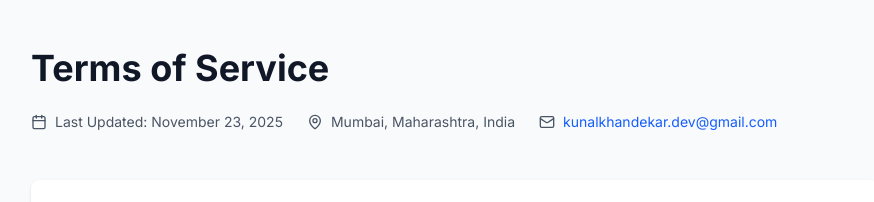
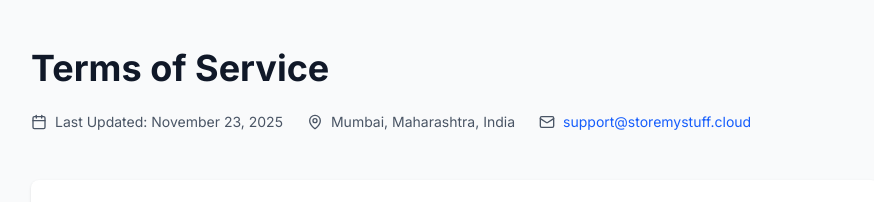
Before and after one commit to KunalKhandekar/Storage-App, a React (Vite) app in the folder Client/: page /terms-of-service in a window 1280 px wide. Shown: the top 202 px of the page, without its empty margins (185-1059 px from the left). Built offline with nearby package versions, Linux system fonts and the light colour scheme; no server answers.

Commit message:
add paused info

```diff
--- a/Client/src/Pages/SettingsPage/AccountOptions.jsx
+++ b/Client/src/Pages/SettingsPage/AccountOptions.jsx
@@ -74,7 +74,7 @@ const AccountOptions = ({
             if (res.success) {
               showModal(
                 "Account Disabled",
-                "Your account has been disabled. Contact support to reactivate.",
+                "Your account has been disabled. Contact support@storemystuff.cloud to reactivate.",
                 "success"
               );
               setIsAuth(false)
--- a/Client/src/Pages/SubscriptionPage/ActiveSubscription.jsx
+++ b/Client/src/Pages/SubscriptionPage/ActiveSubscription.jsx
@@ -1,4 +1,15 @@
-import { Calendar, Check, CreditCard, Crown, FileText, HardDrive, Share2, Upload, Users, Zap } from "lucide-react";
+import {
+  Calendar,
+  Check,
+  CreditCard,
+  Crown,
+  FileText,
+  HardDrive,
+  Share2,
+  Upload,
+  Users,
+  Zap,
+} from "lucide-react";
 import { formatFileSize } from "../../Utils/helpers";
 import { useNavigate } from "react-router-dom";
 import SubscriptionCancelModal from "./SubscriptionModal";
@@ -94,14 +105,14 @@ const ActiveSubscription = ({
               >
                 Change Plan
               </button>
-              <button
+              {/* <button
                 className="px-4 py-2 bg-white border border-gray-300 text-gray-700 text-sm font-medium rounded-lg hover:bg-gray-50 transition-colors"
                 onClick={() => {
                   window.open(subscriptionDetails.invoiceURL, "_blank");
                 }}
               >
                 View invoice
-              </button>
+              </button> */}
               <SubscriptionCancelModal onConfirm={handleCancelSubscription} />
             </div>
           </div>
@@ -163,6 +174,28 @@ const ActiveSubscription = ({
               </div>
             </div>
           </div>
+        </div>
+
+        {/* Info Banner */}
+        <div className="mb-6 bg-blue-50 rounded-lg border border-blue-200 p-4">
+          <p className="text-sm text-blue-900 flex gap-2">
+            <svg
+              className="w-5 h-5 flex-shrink-0 mt-0.5"
+              fill="currentColor"
+              viewBox="0 0 20 20"
+            >
+              <path
+                fillRule="evenodd"
+                d="M18 10a8 8 0 11-16 0 8 8 0 0116 0zm-7-4a1 1 0 11-2 0 1 1 0 012 0zM9 9a1 1 0 000 2v3a1 1 0 001 1h1a1 1 0 100-2v-3a1 1 0 00-1-1H9z"
+                clipRule="evenodd"
+              />
+            </svg>
+            <span>
+              If you pause your subscription, your account will be disabled. To
+              restore access or discuss further steps, please contact customer
+              care at support@storemystuff.cloud.
+            </span>
+          </p>
         </div>
 
         {/* Quick Stats */}
--- a/Client/src/Pages/SubscriptionPage/RenewalFailed.jsx
+++ b/Client/src/Pages/SubscriptionPage/RenewalFailed.jsx
@@ -28,10 +28,10 @@ const RenewalFailed = () => {
                 <p>
                   For assistance, please contact our support team at{" "}
                   <a
-                    href="mailto:support@talkative.app"
+                    href="mailto:support@storemystuff.cloud"
                     className="font-medium underline hover:text-red-800"
                   >
-                    kunalkhandekar.dev@gmail.com
+                    support@storemystuff.cloud
                   </a>
                   .
                 </p>
--- a/Client/src/components/PrivacyPolicy.jsx
+++ b/Client/src/components/PrivacyPolicy.jsx
@@ -28,8 +28,8 @@ export default function PrivacyPolicy() {
             </div>
             <div className="flex items-center gap-2">
               <Mail className="w-4 h-4" />
-              <a href="mailto:kunalkhandekar.dev@gmail.com" className="text-blue-600 hover:underline">
-                kunalkhandekar.dev@gmail.com
+              <a href="mailto:support@storemystuff.cloud" className="text-blue-600 hover:underline">
+                support@storemystuff.cloud
               </a>
             </div>
           </div>
@@ -197,7 +197,7 @@ export default function PrivacyPolicy() {
             <li>Contact us with privacy concerns</li>
           </ul>
           <p className="mb-6">
-            For account or data deletion requests, contact: <a href="mailto:kunalkhandekar.dev@gmail.com" className="text-blue-600 hover:underline">kunalkhandekar.dev@gmail.com</a>
+            For account or data deletion requests, contact: <a href="mailto:support@storemystuff.cloud" className="text-blue-600 hover:underline">support@storemystuff.cloud</a>
           </p>
 
           <h2 className="text-2xl font-semibold text-gray-900 mb-4">10. Children's Privacy</h2>
@@ -228,7 +228,7 @@ export default function PrivacyPolicy() {
 
           <h2 className="text-2xl font-semibold text-gray-900 mb-4">13. Contact Us</h2>
           <p className="mb-8">
-            If you have any questions or concerns regarding privacy or data usage, contact us at: <a href="mailto:kunalkhandekar.dev@gmail.com" className="text-blue-600 hover:underline font-medium">kunalkhandekar.dev@gmail.com</a>
+            If you have any questions or concerns regarding privacy or data usage, contact us at: <a href="mailto:support@storemystuff.cloud" className="text-blue-600 hover:underline font-medium">support@storemystuff.cloud</a>
           </p>
         </div>
 
--- a/Client/src/components/TermsOfService.jsx
+++ b/Client/src/components/TermsOfService.jsx
@@ -26,8 +26,8 @@ export default function TermsOfService() {
             </div>
             <div className="flex items-center gap-2">
               <Mail className="w-4 h-4" />
-              <a href="mailto:kunalkhandekar.dev@gmail.com" className="text-blue-600 hover:underline">
-                kunalkhandekar.dev@gmail.com
+              <a href="mailto:support@storemystuff.cloud" className="text-blue-600 hover:underline">
+                support@storemystuff.cloud
               </a>
             </div>
           </div>
@@ -159,7 +159,7 @@ export default function TermsOfService() {
 
           <h2 className="text-2xl font-semibold text-gray-900 mb-4">12. Reporting Abuse/Misuse</h2>
           <p className="mb-3">
-            If you discover illegal or harmful content being shared via StoreMyStuff, report it to <a href="mailto:kunalkhandekar.dev@gmail.com" className="text-blue-600 hover:underline">kunalkhandekar.dev@gmail.com</a>
+            If you discover illegal or harmful content being shared via StoreMyStuff, report it to <a href="mailto:support@storemystuff.cloud" className="text-blue-600 hover:underline">support@storemystuff.cloud</a>
           </p>
           <p className="mb-6 text-sm text-gray-600">
             We will take appropriate action based on the severity and laws of India.
```
